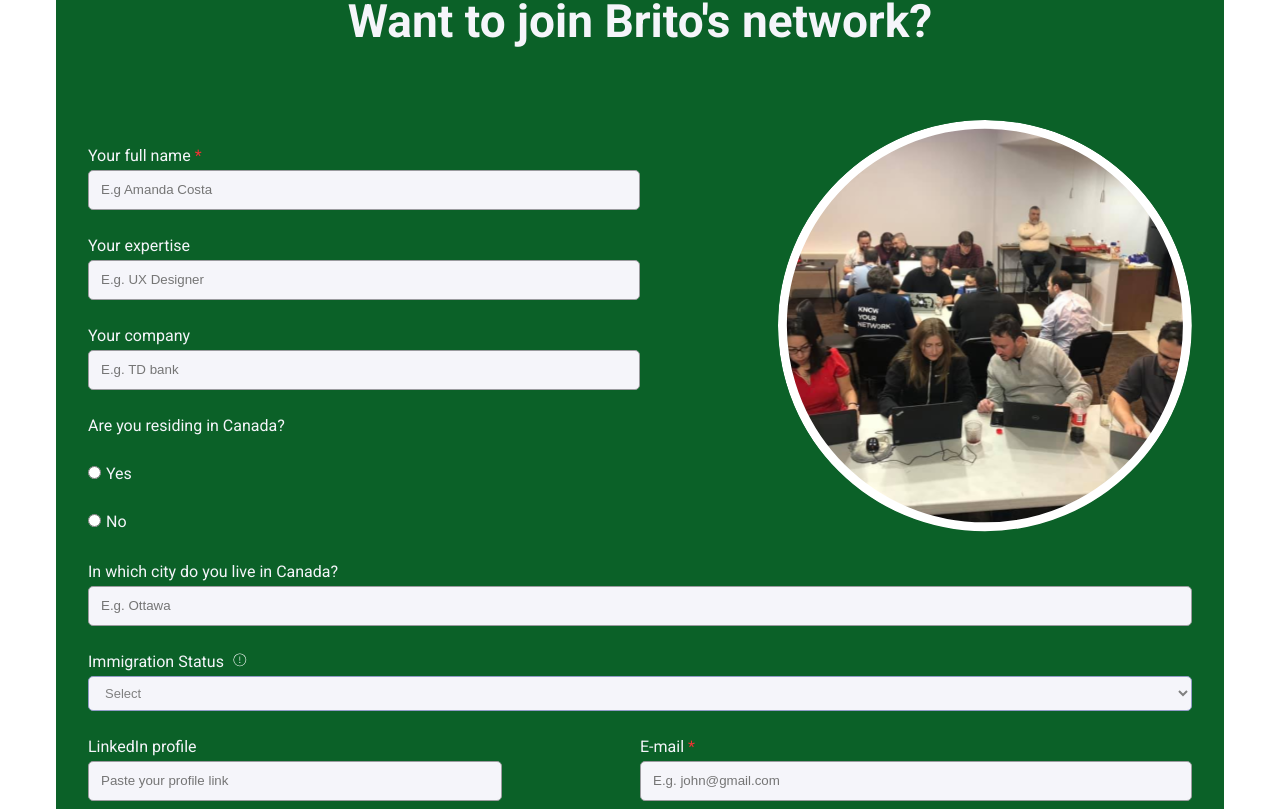
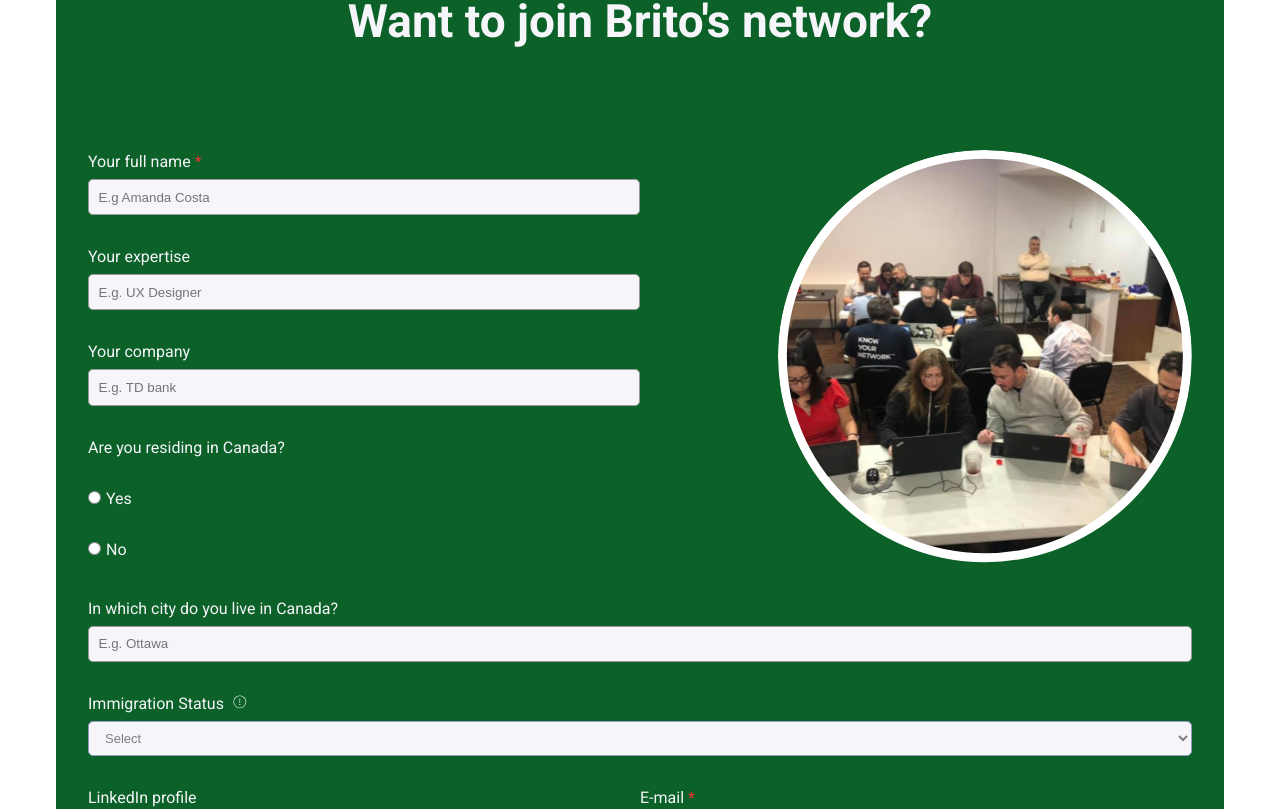
Before and after one commit to brito-ca/brito-website, a Next.js app: page / in a window 1280 px wide. Shown: the part 3174-3983 px from the top of the page. Built offline with nearby package versions, Linux system fonts and the light colour scheme.

Commit message:
Change from px to css variables / few css variables added for border-radius

```diff
--- a/components/Form/Form.jsx
+++ b/components/Form/Form.jsx
@@ -19,6 +19,7 @@ const Form = () => {
         city: '',
         linkedinProfileLink: '',
         email: '',
+        profilePicture: '',
     })
 
     const handleChange = (e) => {
@@ -35,6 +36,15 @@ const Form = () => {
         // ** Line below is for testing purposes **
         // console.log(formValues)
     }
+
+    // const handleImageSelect = (e) => {
+    //     setFormValues.profilePicture({
+    //         file: e.target.files[0],
+    //         name: e.target.files[0].name,
+    //         type: e.target.files[0].type,
+    //         size: e.target.files[0].size,
+    //     })
+    // }
     const [profilePictureModalOpen, setProfilePictureModalOpen] = useState(false)
     const [subscriptionModalOpen, setSubscriptionModalOpen] = useState(false)
     const [immigrationStatusPopover, setImmigrationStatusPopover] = useState(false)
@@ -198,6 +208,12 @@ const Form = () => {
                         <label className={styles.labelForm}>
                             Upload photo<span className={styles.mandatoryFieldSpan}>*</span>
                         </label>
+                        {/*
+                        <input
+                            className={styles.chooseFileButton}
+                            type='file'
+                            onChange={handleChange}
+                        /> */}
                         <button
                             type='button'
                             className={styles.chooseFileButton}
--- a/components/FormInput/FormInput.jsx
+++ b/components/FormInput/FormInput.jsx
@@ -3,14 +3,14 @@ import styles from './FormInput.module.css'
 const FormInput = (props) => {
     return (
         <div className={props.fieldStyle}>
-            <label className={props.labelStyle}>
+            <label className={styles.labelForm}>
                 {props.labelContent}
                 {props.mandatory && <span className={styles.mandatoryFieldSpan}>*</span>}
             </label>
             <input
                 name={props.name}
                 placeholder={props.placeholder}
-                className={props.inputStyle}
+                className={styles.inputForm}
                 value={props.value}
                 onChange={props.onChange}
             />
--- a/components/FormInput/FormInput.module.css
+++ b/components/FormInput/FormInput.module.css
@@ -1,25 +1,22 @@
 .labelForm {
-    width: 300px;
-    height: 24px;
+    width: 100%;
 
     display: flex;
-    align-items: center;
 
-    margin-top: 1.5rem;
-    margin-bottom: 2px;
+    margin-top: var(--margin-md);
+    margin-bottom: var(--margin-xs);
 
     color: var(--primary-white);
 }
 
 .inputForm {
-    padding: 0.5rem 0.75rem;
+    padding: var(--padding-xs);
+    border-radius: var(--radius-xs);
 
     width: 100%;
-    height: 2.5rem;
 
-    border: 1px solid #9b9b9f;
-    border-radius: 5px;
     background-color: var(--primary-white);
+    border: 1px solid var(--neutral-medium);
 }
 
 .mandatoryFieldSpan {
--- a/components/Modal/Modal.module.css
+++ b/components/Modal/Modal.module.css
@@ -6,9 +6,7 @@
 
     background-color: var(--neutral-white);
 
-    z-index: 9 !important;
-
-    border-radius: 20px;
+    border-radius: var(--radius-md);
     text-align: center;
 }
 
--- a/styles/Form.module.css
+++ b/styles/Form.module.css
@@ -11,27 +11,24 @@
 }
 
 .labelForm {
-    width: 300px;
-    height: 24px;
+    width: 100%;
 
     display: flex;
-    align-items: center;
 
-    margin-top: 1.5rem;
-    margin-bottom: 2px;
+    margin-top: var(--margin-md);
+    margin-bottom: var(--margin-xs);
 
     color: var(--primary-white);
 }
 
 .inputForm {
-    padding: 0.5rem 0.75rem;
+    padding: var(--padding-xs);
+    border-radius: var(--radius-xs);
 
     width: 100%;
-    height: 2.5rem;
 
-    border: 1px solid #9b9b9f;
-    border-radius: 5px;
     background-color: var(--primary-white);
+    border: 1px solid var(--neutral-medium);
 }
 
 .formSections {
--- a/styles/globals.css
+++ b/styles/globals.css
@@ -48,9 +48,15 @@
     --margin-md: calc(2 * var(--spacing-unit));
     --margin-lg: calc(4 * var(--spacing-unit));
 
+    --padding-xs: calc(0.6 * var(--spacing-unit));
     --padding-sm: var(--spacing-unit);
     --padding-md: calc(2 * var(--spacing-unit));
     --padding-lg: calc(4 * var(--spacing-unit));
+
+    --radius-xs: calc(0.3 * var(--spacing-unit));
+    --radius-sm: calc(0.6 * var(--spacing-unit));
+    --radius-md: var(--spacing-unit);
+    --radius-lg: calc(2 * var(--spacing-unit));
 }
 
 html {
```
Also changed, not shown: components/FormInput/inputs.js (deleted, +0 -10 lines).
